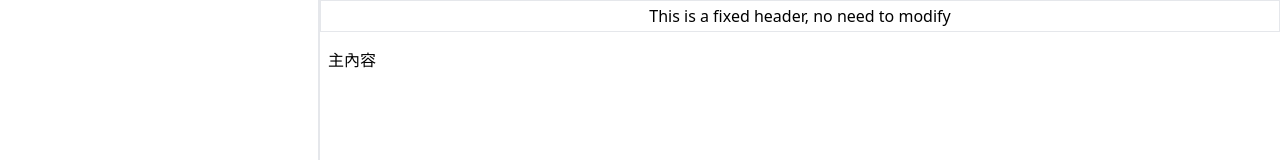
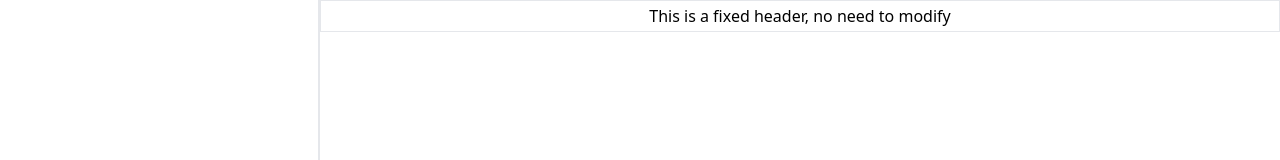
Before and after one commit to u88803494/dnd_test, a React (Create React App) app: page / in a window 1280 px wide. Shown: the top 160 px of the page. Built offline with nearby package versions, Linux system fonts and the light colour scheme.

Commit message:
allow display the item

```diff
--- a/package.json
+++ b/package.json
@@ -10,6 +10,7 @@
     "@types/node": "^16.18.119",
     "@types/react": "^18.3.12",
     "@types/react-dom": "^18.3.1",
+    "clsx": "^2.1.1",
     "react": "^18.3.1",
     "react-dnd": "^16.0.1",
     "react-dnd-html5-backend": "^16.0.1",
--- a/src/App.tsx
+++ b/src/App.tsx
@@ -6,7 +6,7 @@ import Sidebar from "./components/Sidebar"
 const App = () => {
   return (
     <DndProvider backend={HTML5Backend} >
-      <div className="h-screen w-screen flex">
+      <div className="h-screen w-screen flex overflow-auto">
         <Sidebar />
         <Main />
       </div>
--- a/src/components/Main.tsx
+++ b/src/components/Main.tsx
@@ -1,13 +1,48 @@
+import { useDrop } from 'react-dnd'
+import { useState } from 'react'
+import clsx from 'clsx'
+
+interface DragItem {
+  type: 'text' | 'image'
+}
+
 const Main = () => {
+
+  const [droppedItems, setDroppedItems] = useState<string[]>([])
+
+  const [{ canDrop, isOver }, drop] = useDrop(() => ({
+    accept: 'component',
+    drop: (item: DragItem) => {
+      setDroppedItems((prev) => [...prev, item.type])
+    },
+    collect: (monitor) => ({
+      isOver: !!monitor.isOver(),
+      canDrop: !!monitor.canDrop()
+    })
+  }))
+
   return (
     <div className="w-3/4 relative">
-      <nav className="w-full h-8 sticky flex justify-center items-center bg-white border">
+      <nav className="w-full h-8 sticky top-0 flex justify-center items-center bg-white border">
         <div>
           This is a fixed header, no need to modify
         </div>
       </nav>
-      <main className="px-2 py-4">
-        主內容
+      <main
+        className={clsx(
+          "px-2 py-4 h-[calc(100vh-32px)]",
+          {
+            'bg-blue-100': canDrop,
+            'border-dashed border-2 border-blue-500': isOver
+          }
+        )}
+        ref={drop}
+      >
+        {droppedItems.map((item, index) => (
+          <div key={index} className="my-2 p-2 border border-slate-300">
+            {item} 元件放置於此
+          </div>
+        ))}
       </main>
     </div>
   )
```
Also changed, not shown: 1 other file (tests, documents, lock files or other folders).
